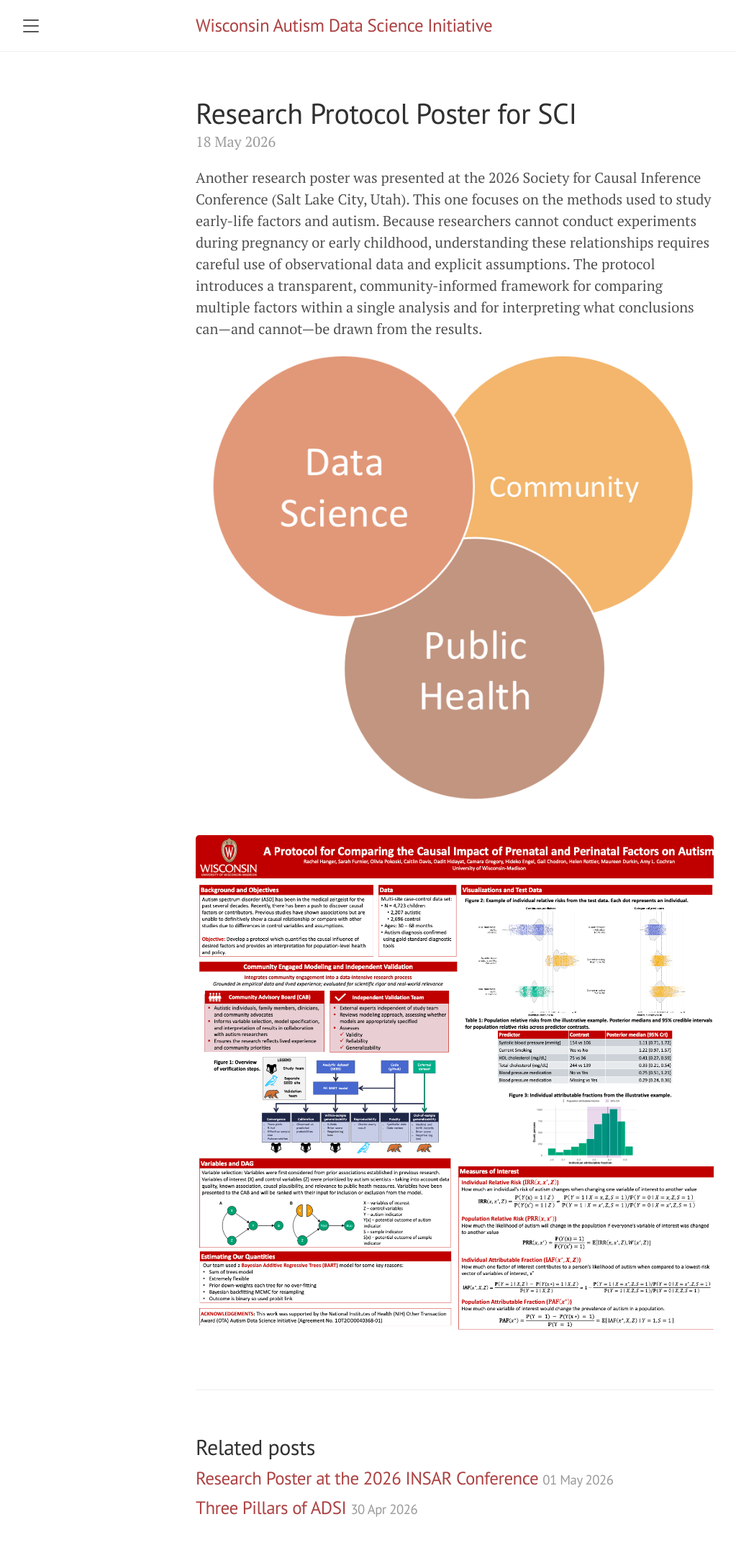
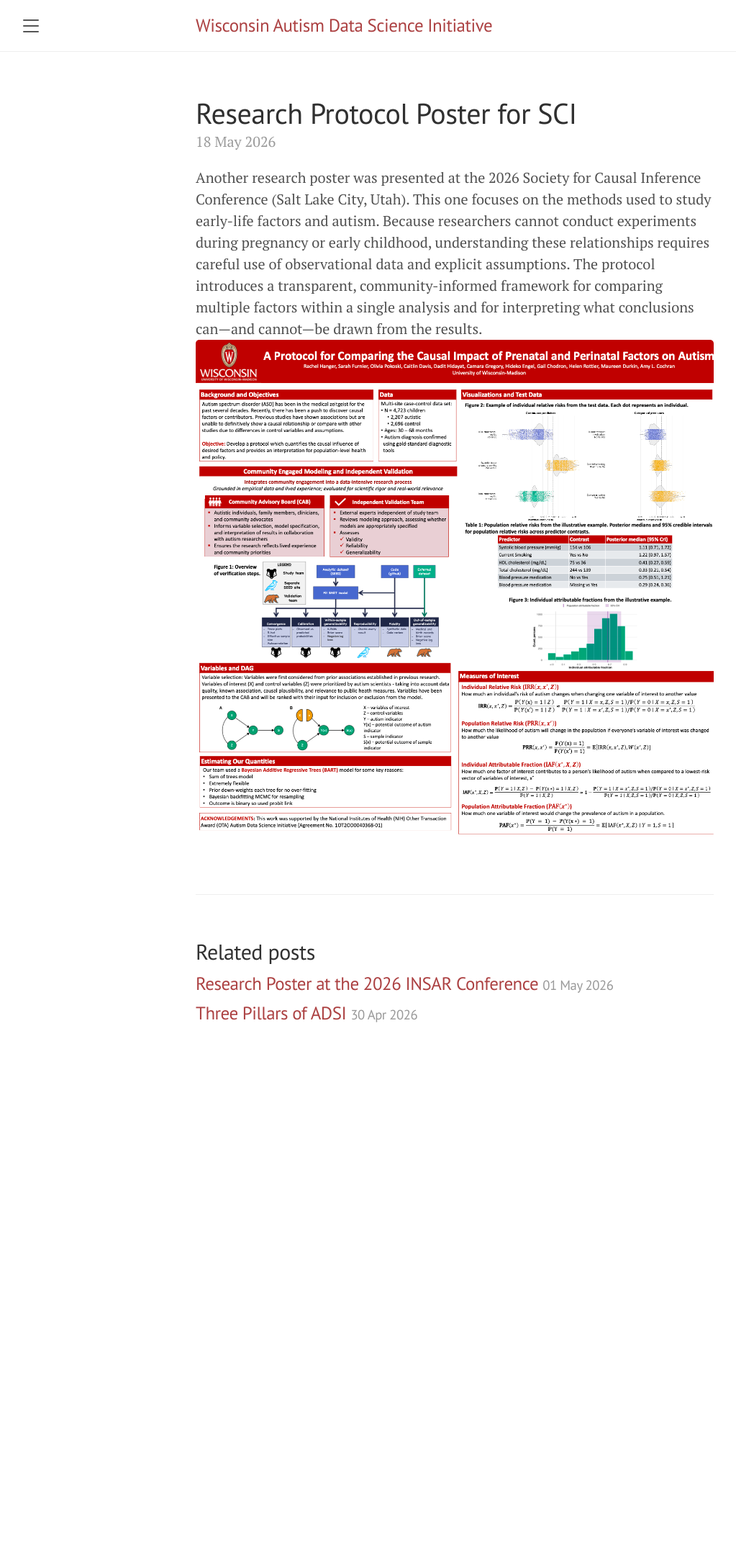
Before and after one commit to cochran4/wadsi, a Jekyll site: the page built from docs/_posts/2026-05-18-poster-sci.md, in a window 1280 px wide. Shown: the whole page at 72% size, without its empty margins (8-1031 px from the left). Built offline with Jekyll 4.4.1, drawn with Linux system fonts in a browser that asks for light colours; after the commit the page ends 1483 px from its top, so only the background shows below that.

Commit message:
Update 2026-05-18-poster-sci.md

```diff
--- a/docs/_posts/2026-05-18-poster-sci.md
+++ b/docs/_posts/2026-05-18-poster-sci.md
@@ -3,5 +3,4 @@ layout: post
 title: Research Protocol Poster for SCI
 ---
 Another research poster was presented at the 2026 Society for Causal Inference Conference (Salt Lake City, Utah). This one focuses on the methods used to study early-life factors and autism. Because researchers cannot conduct experiments during pregnancy or early childhood, understanding these relationships requires careful use of observational data and explicit assumptions. The protocol introduces a transparent, community-informed framework for comparing multiple factors within a single analysis and for interpreting what conclusions can—and cannot—be drawn from the results.
-![A venn diagram with the three pillars of ADSI: community, data science, and public health]({{ "images/ADSIVennDiagram.png" | relative_url }} "Venn diagram")
 ![A venn diagram with the three pillars of ADSI: community, data science, and public health]({{ "images/2026SCIa.png" | relative_url }} "Venn diagram")
```
